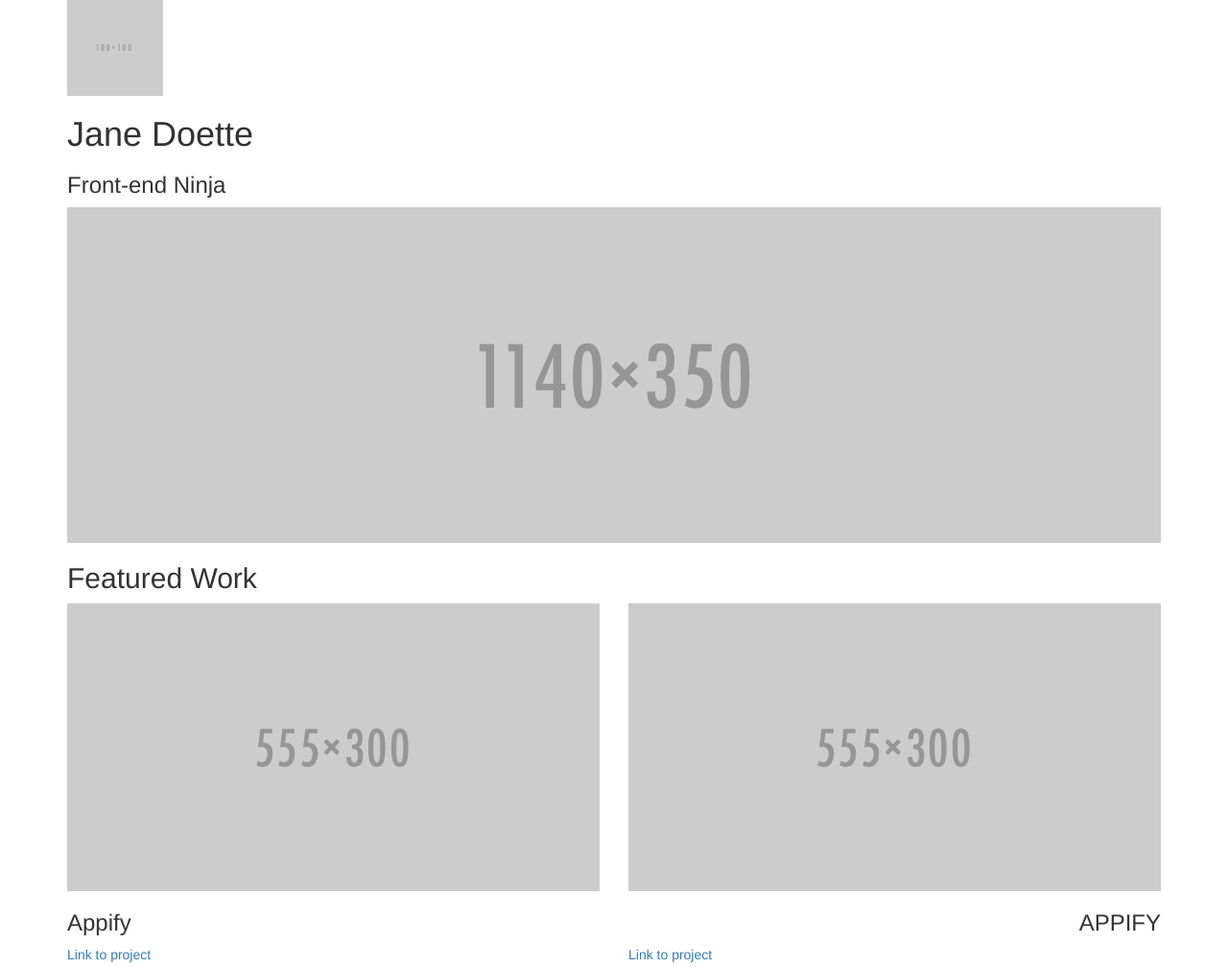
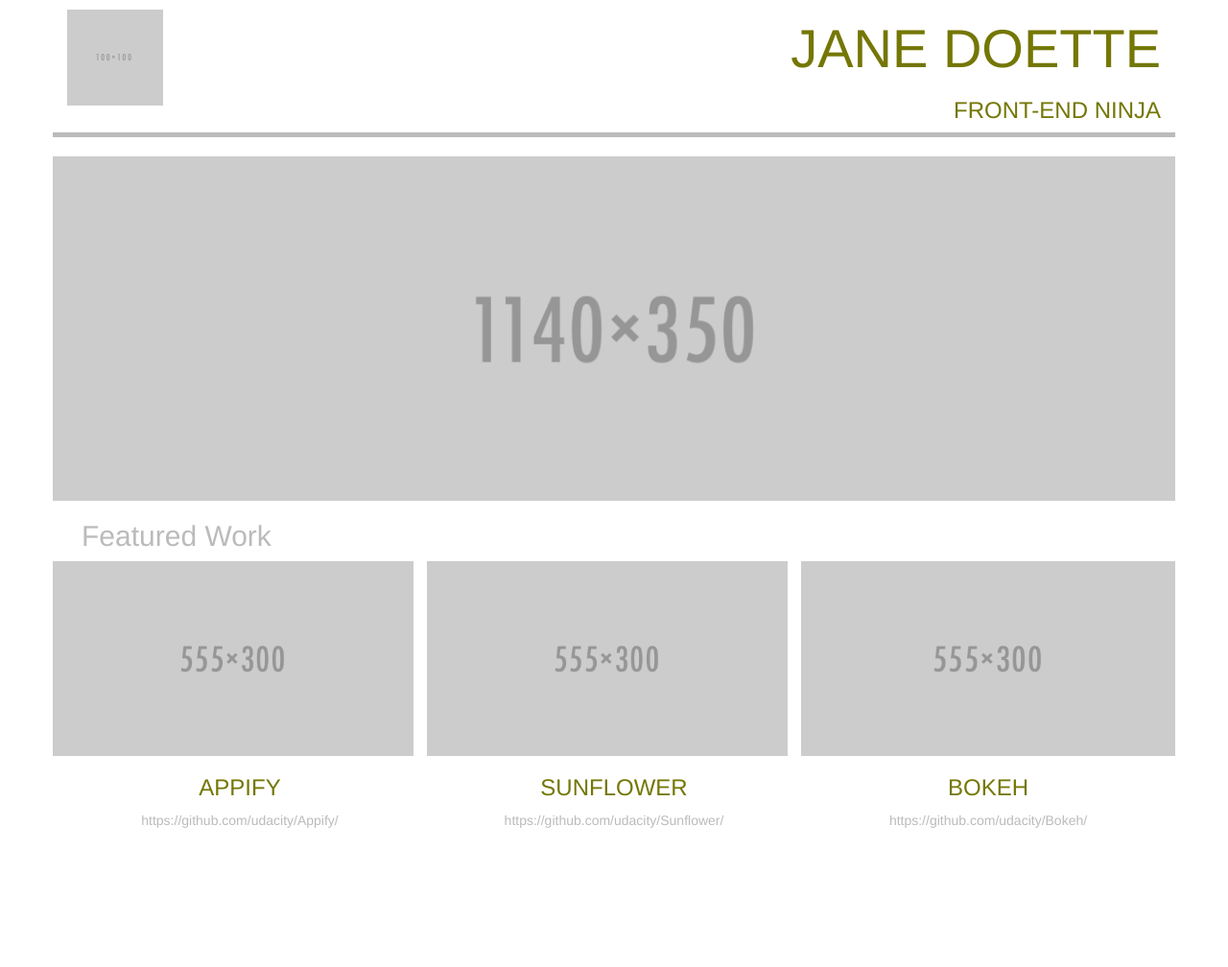
Before and after one commit to OlegKrupenya/udacity-frontend, a plain HTML site: page portfolio/bootstrap-prestructure.html in a window 1280 px wide. Shown: the top 1008 px of the page at 96% size. After the commit the page ends 875 px from the top, so only its background shows below. Drawn offline with nearby package versions, Linux system fonts and the light colour scheme.

Commit message:
adding of the layout

```diff
--- a/portfolio/bootstrap-prestructure.html
+++ b/portfolio/bootstrap-prestructure.html
@@ -2,49 +2,46 @@
 <html>
 <head>
     <meta http-equiv="content-type" content="text/html; charset=windows-1251">
-    <link rel="stylesheet" href="https://maxcdn.bootstrapcdn.com/bootstrap/3.3.6/css/bootstrap.min.css" integrity="sha384-1q8mTJOASx8j1Au+a5WDVnPi2lkFfwwEAa8hDDdjZlpLegxhjVME1fgjWPGmkzs7" crossorigin="anonymous">
+    <link rel="stylesheet" href="https://maxcdn.bootstrapcdn.com/bootstrap/3.3.6/css/bootstrap.min.css"
+          integrity="sha384-1q8mTJOASx8j1Au+a5WDVnPi2lkFfwwEAa8hDDdjZlpLegxhjVME1fgjWPGmkzs7" crossorigin="anonymous">
+    <link href='https://fonts.googleapis.com/css?family=Lato:300,100' rel='stylesheet' type='text/css'>
+    <link rel="stylesheet" href="css/main.css" type="text/css">
 </head>
 <body>
 <div class="container">
-    <div>
-        <div><img src="bootstrap-prestructure_files/100x100.png"></div>
-        <div>
-            <h1>Jane Doette</h1>
+    <div class="row">
+        <div class="col-lg-2 logo"><img src="bootstrap-prestructure_files/100x100.png"></div>
+        <div class="col-lg-10 text-right text-uppercase">
+            <h1 class="name">Jane Doette</h1>
             <h3>Front-end Ninja</h3>
         </div>
     </div>
-    <div>
-        <img src="bootstrap-prestructure_files/1140x350.png">
-    </div>
-    <div>
-        <h2>Featured Work</h2>
+    <div class="row">
+        <div class="col-lg-12 hr"></div>
     </div>
     <div class="row">
-        <div class="col-lg-6">
-            <img src="bootstrap-prestructure_files/555x300.png">
-            <h3>Appify</h3>
-            <p><a href="http://github.com/">Link to project</a></p>
+        <img style="width: 100%;padding-top: 20px;" class="img-responsive" src="bootstrap-prestructure_files/1140x350.png">
+    </div>
+    <div class="row">
+        <h2 class="list">Featured Work</h2>
+    </div>
+    <div class="row">
+        <div class="col-lg-4 no-padding" style="padding-left: 0px; padding-right: 0px;">
+            <img class="img-responsive" style=" max-height: 203px;" src="bootstrap-prestructure_files/555x300.png">
+            <h3 class="text-center text-uppercase">Appify</h3>
+            <p class="text-center list"><a href="https://github.com/udacity/Appify/">https://github.com/udacity/Appify/</a></p>
         </div>
-        <div class="col-lg-6">
-            <img src="bootstrap-prestructure_files/555x300.png">
-            <h3 class="text-right text-uppercase">Appify</h3>
-            <p><a href="http://github.com/">Link to project</a></p>
+        <div class="col-lg-4" style="padding-left: 0px; padding-right: 0px;">
+            <img class="img-responsive"style=" max-height: 203px;"  src="bootstrap-prestructure_files/555x300.png">
+            <h3 class="text-center text-uppercase">Sunflower</h3>
+            <p class="text-center list"><a href="https://github.com/udacity/Sunflower/">https://github.com/udacity/Sunflower/</a></p>
         </div>
-    </div>
-    <div>
-        <div>
-            <img src="bootstrap-prestructure_files/555x300.png">
-            <h3>Appify</h3>
-            <p><a href="http://github.com/">Link to project</a></p>
-        </div>
-        <div>
-            <img src="bootstrap-prestructure_files/555x300.png">
-            <h3>Appify</h3>
-            <p><a href="http://github.com/">Link to project</a></p>
+        <div class="col-lg-4 no-padding " style="padding-left: 0px; padding-right: 0px;">
+            <img class="img-responsive" style=" max-height: 203px; width: 100%;" src="bootstrap-prestructure_files/555x300.png">
+            <h3 class="text-center text-uppercase">Bokeh</h3>
+            <p class="text-center list"><a href="https://github.com/udacity/Bokeh/">https://github.com/udacity/Bokeh/</a></p>
         </div>
     </div>
 </div>
-
-
 </body>
 </html>
--- /dev/null
+++ b/portfolio/css/main.css
@@ -0,0 +1,45 @@
+* {
+    color: #747704;
+}
+
+.title {
+    padding-top: 10px;
+    padding-bottom: 10px;
+}
+
+.logo {
+    padding-top: 10px;
+}
+
+.name {
+    font-size: 56px;
+}
+
+.list {
+    color: #BCBBBB;
+}
+
+h2  {
+    padding-left: 30px;
+}
+
+.hr {
+    background-color: #BCBBBB;
+    height: 5px;
+    width: 100%;
+}
+
+.no-padding {
+    padding-right: 0px;
+}
+
+.main-img {
+    width: 100%;
+    padding-right: 0px;
+    padding-left: 15px;
+    padding-top: 20px;
+}
+
+a {
+    color: #BCBBBB;
+}
```
